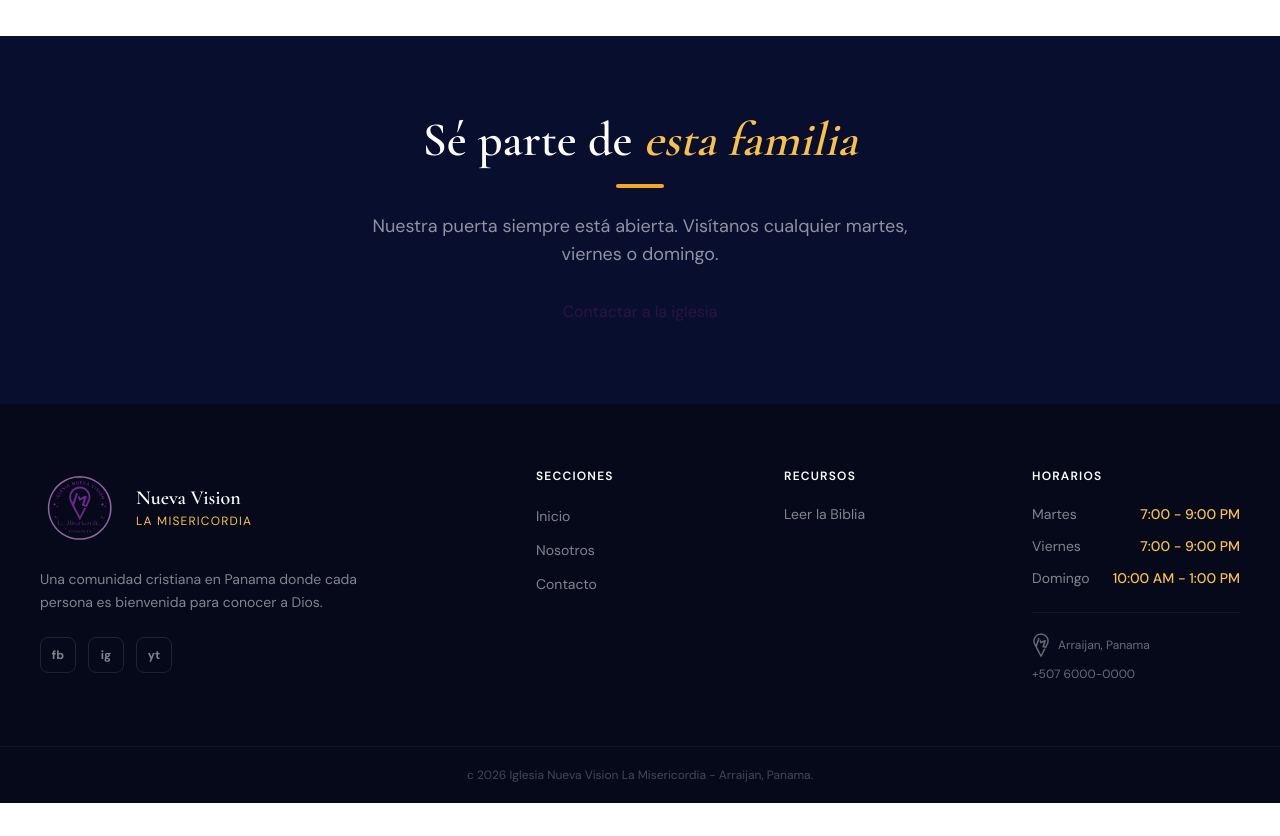
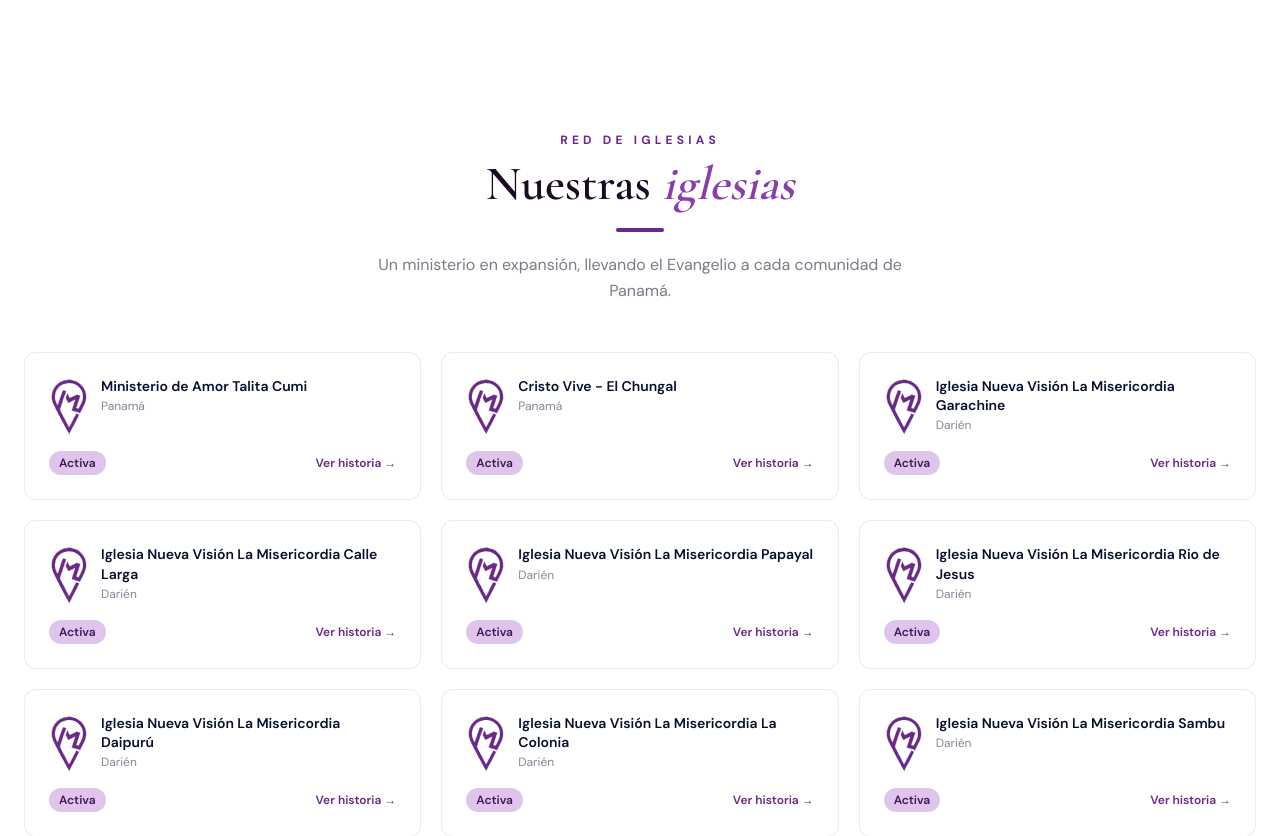
Before and after one commit to carloschongdev/nueva-vision-web, a Next.js app: page /about in a window 1280 px wide. Shown: the part 4360-5196 px from the top of the page. Before the commit the page ends 5163 px from the top, so only its background shows below. Built offline with nearby package versions, Linux system fonts and the light colour scheme.

Commit message:
feat: add Nuestras Iglesias section to about page

```diff
--- a/app/about/page.tsx
+++ b/app/about/page.tsx
@@ -2,6 +2,14 @@ import type { Metadata } from "next";
 import Image from "next/image";
 import Link from "next/link";
 import SectionHeader from "@/components/SectionHeader";
+import { initialLocations } from "@/lib/churches";
+
+const provinceNames: Record<string, string> = {
+  PA5: "Darién", PA8: "Panamá", PA10: "Panamá Oeste",
+  PA1: "Bocas del Toro", PA2: "Coclé", PA3: "Colón",
+  PA4: "Chiriquí", PA6: "Herrera", PA7: "Los Santos",
+  PA9: "Veraguas",
+};
 
 export const metadata: Metadata = {
   title: "Sobre Nosotros",
@@ -315,6 +323,52 @@ export default function AboutPage() {
         </div>
       </section>
 
+      {/* ── NUESTRAS IGLESIAS ─────────────────────────── */}
+      <section className="py-24 px-6 bg-white">
+        <div className="max-w-7xl mx-auto">
+          <SectionHeader
+            eyebrow="Red de iglesias"
+            title="Nuestras"
+            italicPart="iglesias"
+            subtitle="Un ministerio en expansión, llevando el Evangelio a cada comunidad de Panamá."
+          />
+          <div className="grid grid-cols-1 sm:grid-cols-2 lg:grid-cols-3 gap-5">
+            {initialLocations
+              .filter((loc) => loc.id !== "arraijan")
+              .map((loc) => (
+                <div
+                  key={loc.id}
+                  className="bg-white rounded-xl p-6 hover:shadow-md hover:-translate-y-0.5 transition-all duration-300 flex flex-col gap-4"
+                  style={{ border: "1px solid rgba(8,15,46,0.08)" }}
+                >
+                  <div className="flex items-start gap-3">
+                    <Image src="/mercy.svg" alt="" width={40} height={40} className="object-contain shrink-0 mt-0.5" />
+                    <div className="min-w-0">
+                      <p className="font-sans font-semibold text-sm text-navy-900 leading-snug">{loc.name}</p>
+                      <p className="font-sans text-xs text-navy-900/50 mt-0.5">{provinceNames[loc.province] ?? loc.province}</p>
+                    </div>
+                  </div>
+                  <div className="flex items-center justify-between mt-auto">
+                    <span className={`text-xs font-sans font-semibold px-2.5 py-1 rounded-full ${
+                      loc.active
+                        ? "bg-primary-100 text-primary-700"
+                        : "bg-amber-100 text-amber-700"
+                    }`}>
+                      {loc.active ? "Activa" : "Próximamente"}
+                    </span>
+                    <Link
+                      href={`/iglesias/${loc.id}`}
+                      className="text-xs font-sans font-semibold text-primary-500 hover:text-primary-700 transition-colors"
+                    >
+                      Ver historia →
+                    </Link>
+                  </div>
+                </div>
+              ))}
+          </div>
+        </div>
+      </section>
+
       {/* ── CTA ───────────────────────────────────────── */}
       <section className="py-20 px-6 bg-navy-900 text-center">
         <h2 className="font-display text-4xl md:text-5xl font-semibold text-white mb-5">
```
